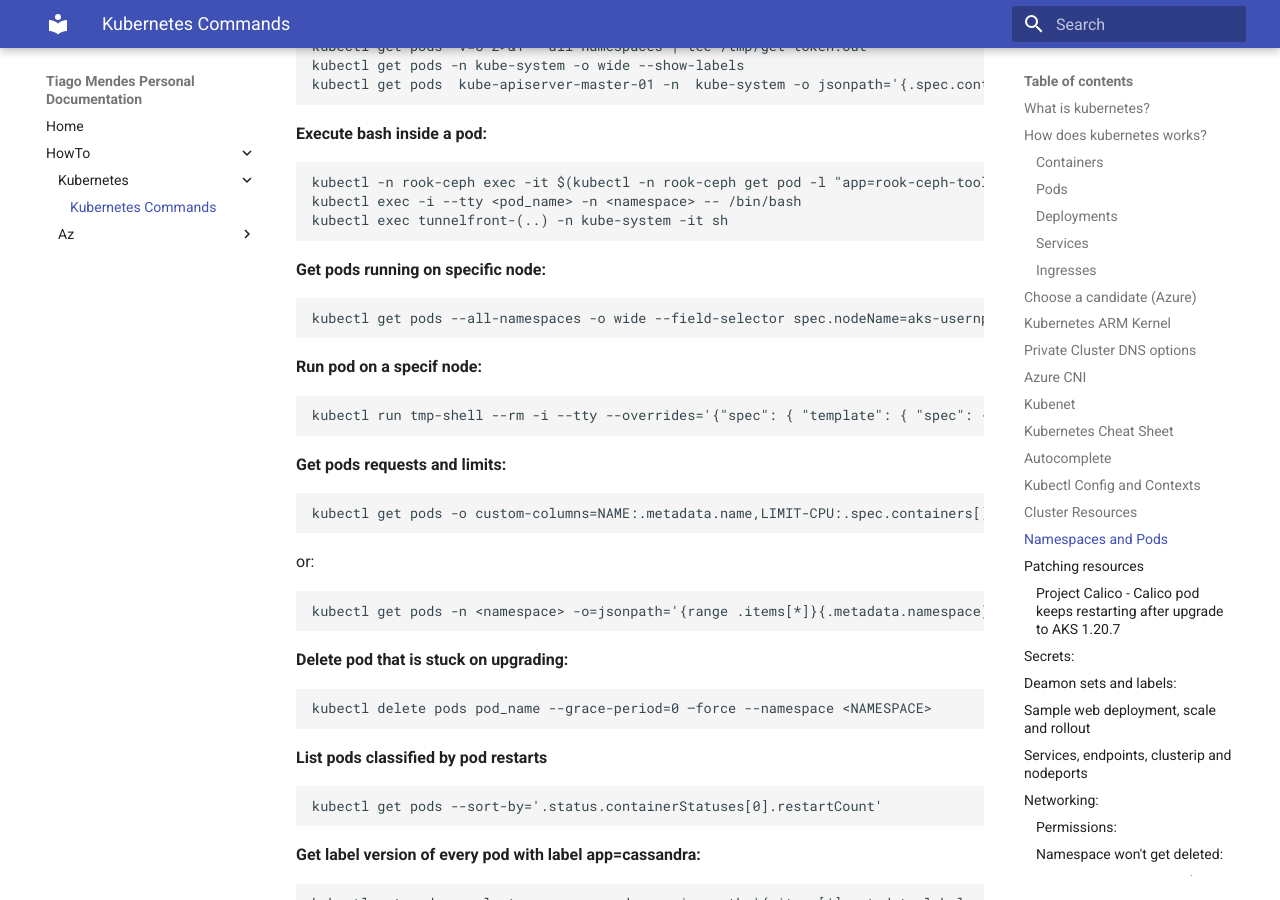
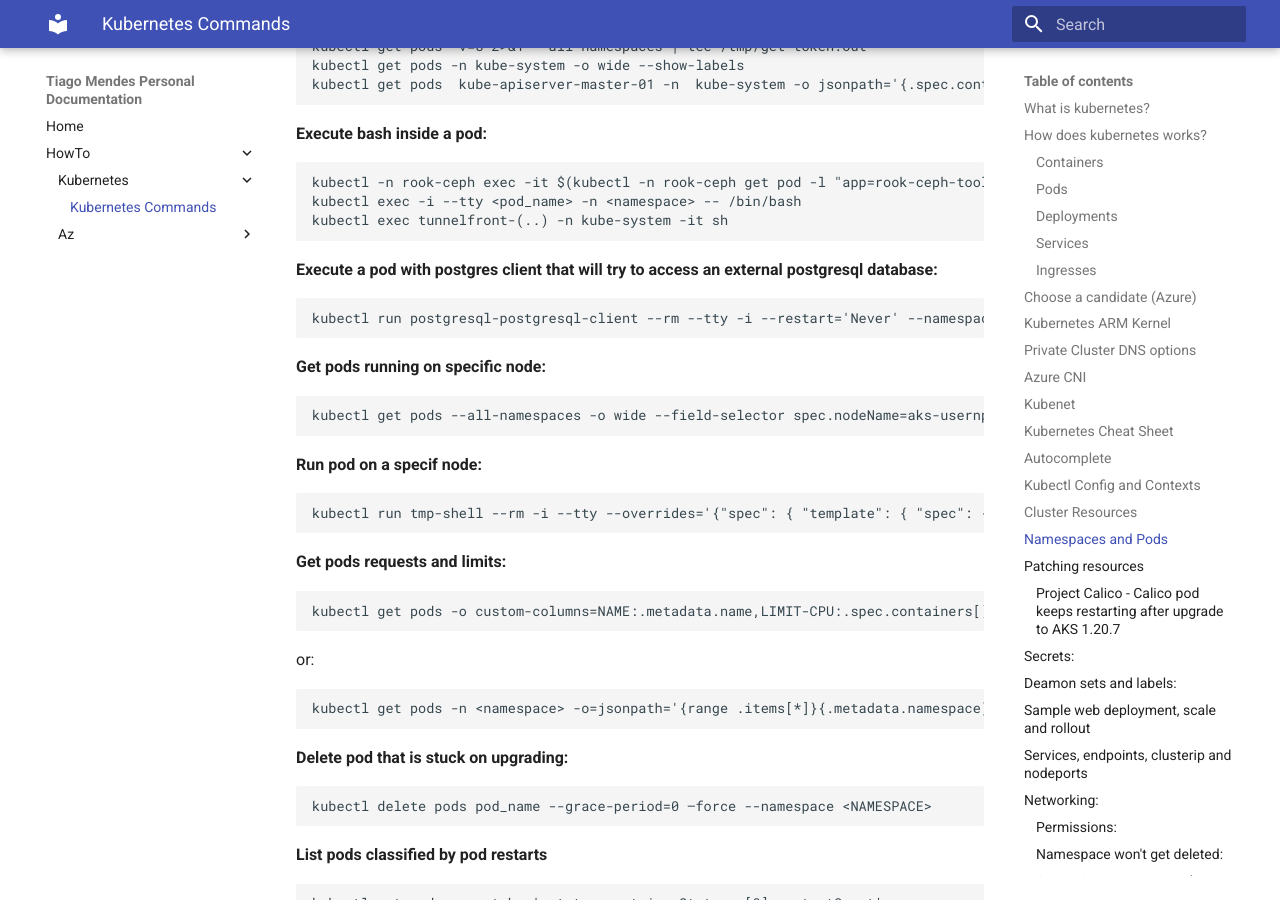
Before and after one commit to tmcmm/k8s-documentation, an MkDocs documentation site: the page built from docs/howto/kubernetes/kubernetes-help.md, in a window 1280 px wide and 900 px high, scrolled down 8662 px. Built offline with MkDocs 1.6.1 and Material for MkDocs 9.7.7, drawn with Linux system fonts in a browser that asks for light colours.

Commit message:
postgres

````diff
--- a/docs/howto/kubernetes/kubernetes-help.md
+++ b/docs/howto/kubernetes/kubernetes-help.md
@@ -305,6 +305,10 @@ __Execute bash inside a pod:__
 kubectl -n rook-ceph exec -it $(kubectl -n rook-ceph get pod -l "app=rook-ceph-tools" -o jsonpath='{.items[0].metadata.name}') bash
 kubectl exec -i --tty <pod_name> -n <namespace> -- /bin/bash
 kubectl exec tunnelfront-(..) -n kube-system -it sh
+```
+__Execute a pod with postgres client that will try to access an external postgresql database:__
+```
+kubectl run postgresql-postgresql-client --rm --tty -i --restart='Never' --namespace default --image bitnami/postgresql --env="PGPASSWORD=<HERE_YOUR_PASSWORD>" --command -- psql --host <HERE_HOSTNAME=SVC_OR_IP> -U <HERE_USERNAME>
 ```
 __Get pods running on specific node:__
 ```
````
